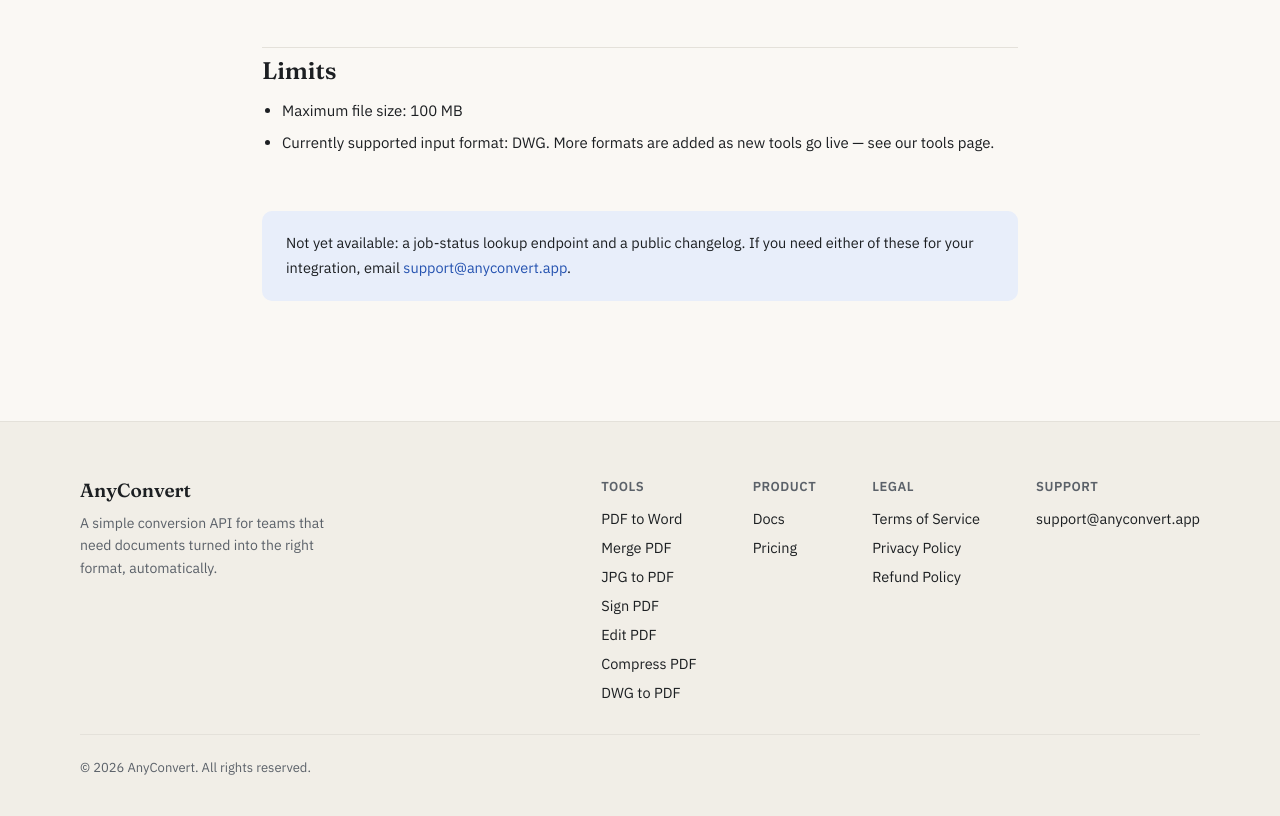
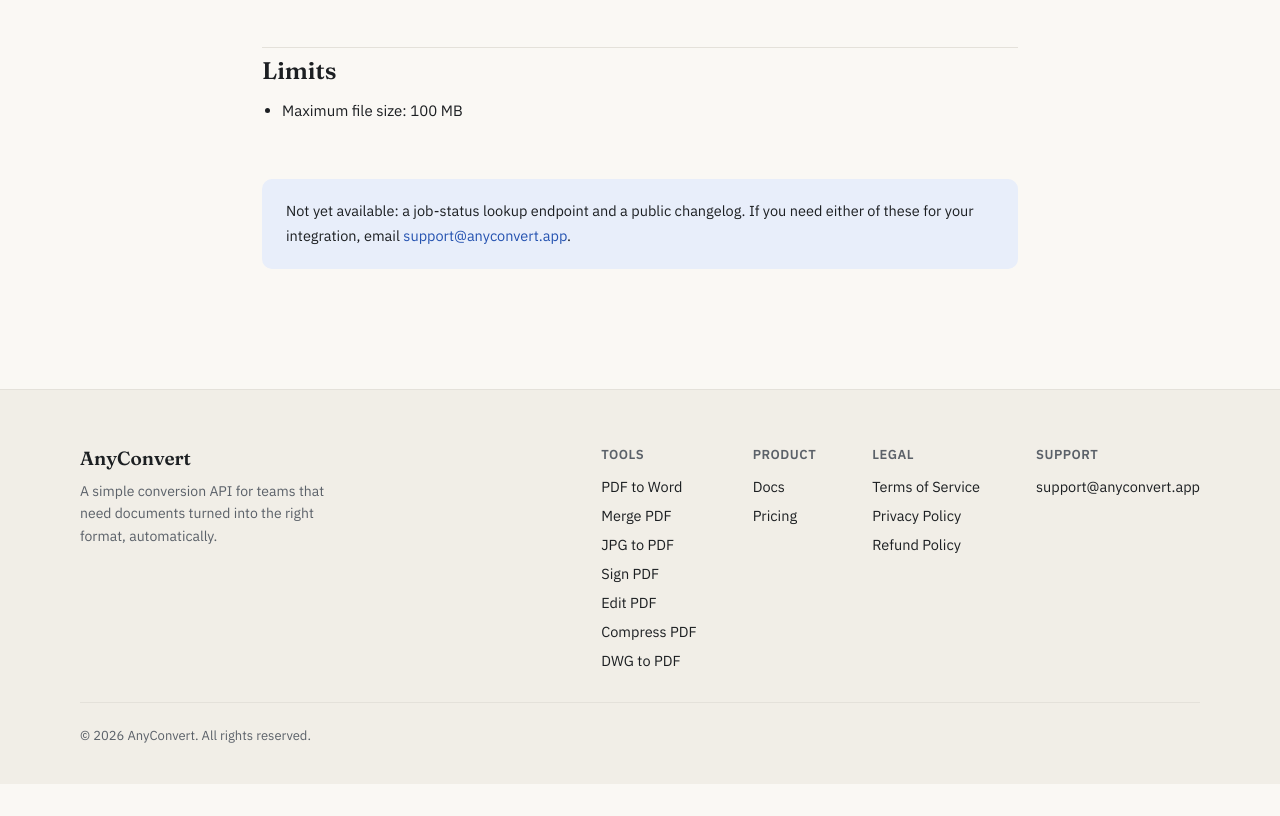
Before and after one commit to ddaniyalp781-dotcomj/any-convert, a Next.js app: page /docs in a window 1280 px wide. Shown: the part 2820-3636 px from the top of the page. After the commit the page ends 3604 px from the top, so only its background shows below. Built offline with nearby package versions, Linux system fonts and the light colour scheme.

Commit message:
remove supported input format line from docs limits section

```diff
--- a/app/docs/page.tsx
+++ b/app/docs/page.tsx
@@ -174,7 +174,6 @@
         <h2 style={s('margin: 0; font-family: var(--font-display); font-weight: 600; font-size: 24px; padding-top: 8px; border-top: 1px solid var(--line);')}>Limits</h2>
         <ul style={s('margin: 0; padding-left: 20px; display: flex; flex-direction: column; gap: 8px; font-size: 15px; color: var(--ink); line-height: 1.6;')}>
           <li>Maximum file size: 100 MB</li>
-          <li>Currently supported input format: DWG. More formats are added as new tools go live — see our tools page.</li>
         </ul>
       </div>
 
```
